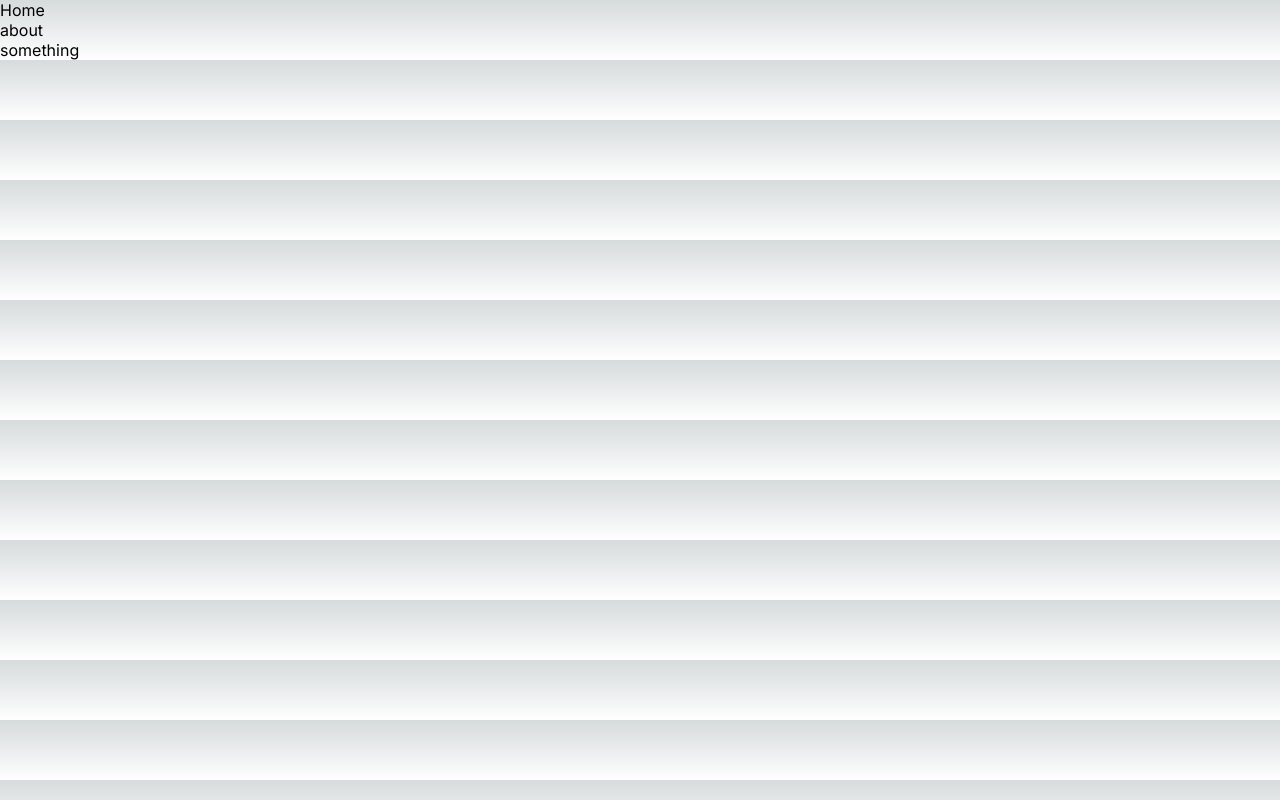
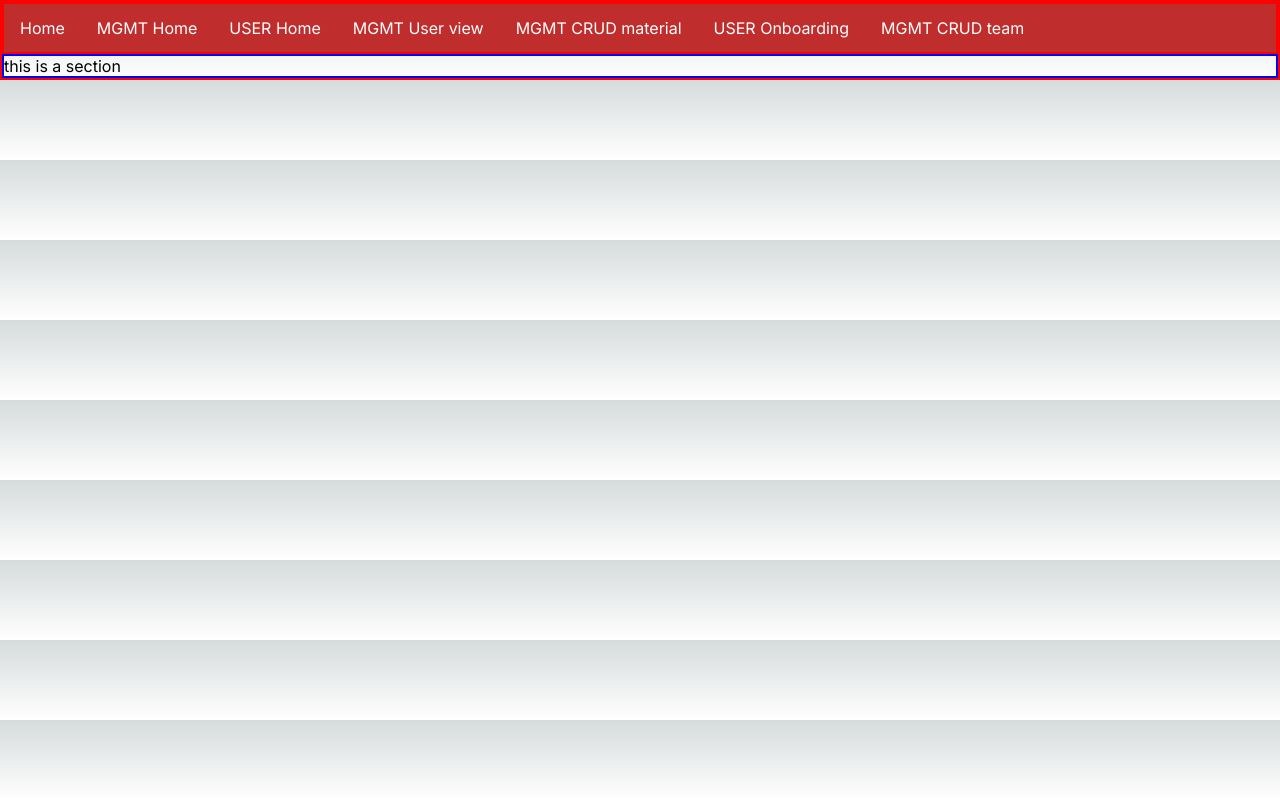
Before and after one commit to rebekahgulliver/frontend, a Next.js app: page / in a window 1280 px wide. Built offline with nearby package versions, Linux system fonts and the light colour scheme.

Commit message:
landing page styling

```diff
--- a/src/app/page.module.css
+++ b/src/app/page.module.css
@@ -1,3 +1,12 @@
+.container{
+  border: red solid 2px;
+}
+
+
+.section{
+  border: solid blue 2px;
+}
+
 .main {
   display: flex;
   flex-direction: column;
--- a/src/app/page.tsx
+++ b/src/app/page.tsx
@@ -6,10 +6,15 @@ import Navbar from "../components/navigation-bar/navigation";
 
 export default function Home() {
   return (
-    <div>
-
-<Navbar />
-
+    <div className={styles.container}>
+      <div><Navbar/></div>
+      <div className={styles.section}>
+        <p>this is a section</p>
+      </div>
     </div>
   );
+
+
+
+
 }
--- a/src/components/navigation-bar/navigation.css
+++ /dev/null
@@ -1,25 +0,0 @@
-/* Navbar.module.css */
-nav {
-    background-color: #333;
-    padding: 10px;
-  }
-
-  ul {
-    list-style-type: none;
-    margin: 0;
-    padding: 0;
-  }
-
-  li {
-    display: inline;
-    margin-right: 20px;
-  }
-
-  a {
-    color: white;
-    text-decoration: none;
-  }
-
-  a:hover {
-    text-decoration: underline;
-  }
--- /dev/null
+++ b/src/components/navigation-bar/navigation.module.css
@@ -0,0 +1,31 @@
+.container{
+  border: red solid 2px;
+}
+
+.navList {
+  list-style-type: none;
+  margin: 0;
+  padding: 0;
+  overflow: hidden;
+  background-color: #c02d2d;
+}
+
+.listItem {
+  float: left;
+}
+
+.listItem a {
+  display: block;
+  color: white;
+  text-align: center;
+  padding: 14px 16px;
+  text-decoration: none;
+}
+
+.listItem a:hover {
+  background-color: #219d61;
+}
+
+.active{
+  background-color: green;
+}
--- a/src/components/navigation-bar/navigation.tsx
+++ b/src/components/navigation-bar/navigation.tsx
@@ -1,20 +1,37 @@
 import Link from "next/link";
+import styles from "./navigation.module.css";
+
 
 const Navbar = () => {
   return (
     <nav>
-      <ul>
-        <li>
+      <div className={styles.container}>
+      <ul className={styles.navList}>
+        <li className={styles.listItem}>
           <Link href="/">Home</Link>
         </li>
-        <li>
-          <Link href="/about">about</Link>
+        <li className={styles.listItem}>
+          <Link href="/home/MGMT-home">MGMT Home</Link>
         </li>
-        <li>
-          <Link href="/something">something</Link>
+        <li className={styles.listItem}>
+          <Link href="/USER-home">USER Home</Link>
+        </li>
+        <li className={styles.listItem}>
+          <Link href="/MGMT-user-view">MGMT User view</Link>
+        </li>
+        <li className={styles.listItem}>
+          <Link href="//MGMT-CRUD-material">MGMT CRUD material</Link>
+        </li>
+        <li className={styles.listItem}>
+          <Link href="//USER-onboarding">USER Onboarding</Link>
+        </li>
+        <li className={styles.listItem}>
+          <Link href="//MGMT-CRUD-team">MGMT CRUD team</Link>
         </li>
       </ul>
+      </div>
     </nav>
+
   );
 };
 
```
Also changed, not shown: src/app/pages/home/MGMT-home.tsx (+11 -0 lines).
